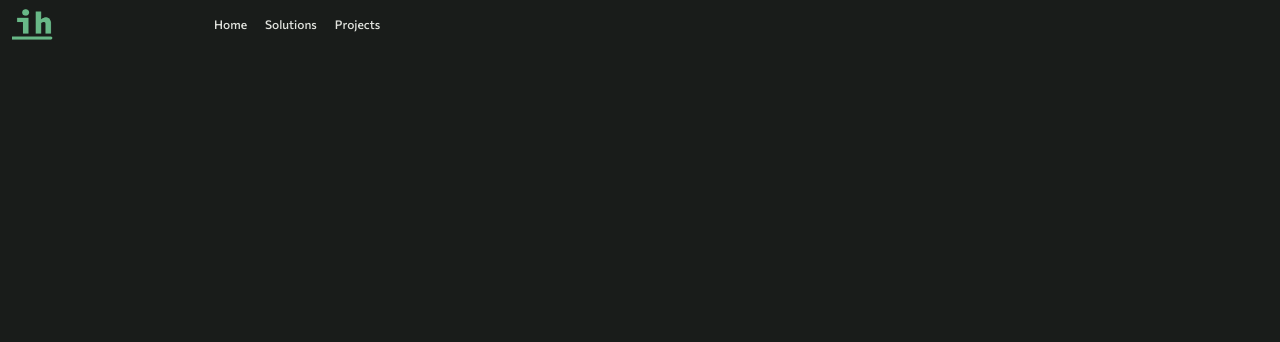
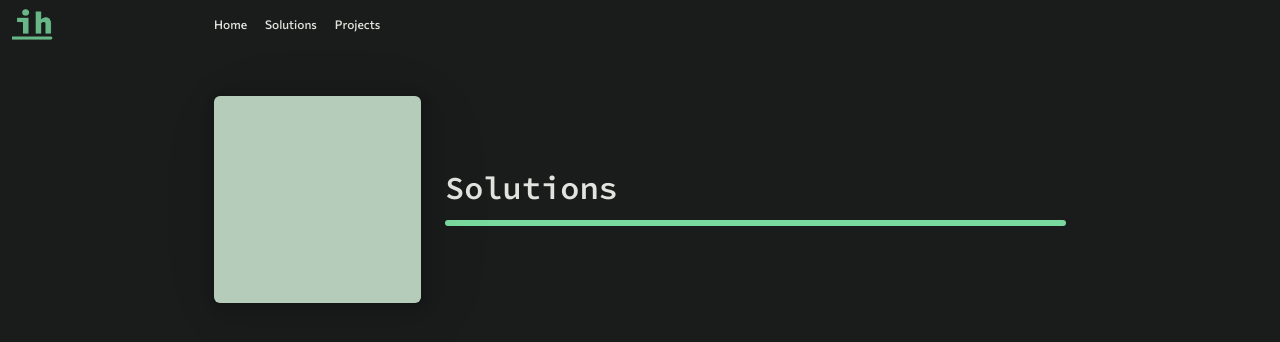
Before and after one commit to SaintPepsi/ianhogers-sveltekit, a SvelteKit app: page /solutions in a window 1280 px wide. Shown: the top 342 px of the page. Built offline with nearby package versions, Linux system fonts and the light colour scheme; some icons are missing.

Commit message:
feat[Flex]:component added

```diff
--- /dev/null
+++ b/src/lib/components/Flex.svelte
@@ -0,0 +1,49 @@
+<script lang="ts">
+    type Align = "start" | "center" | "end" | "stretch";
+    type Justify =
+        | "start"
+        | "center"
+        | "end"
+        | "around"
+        | "between"
+        | "evenly";
+    type Direction = "row" | "column";
+
+    export let direction: Direction = "row";
+    export let align: Align = "center";
+    export let justify: Justify = "center";
+    export let reverse = false;
+
+    //  'start' | 'center' | 'end' | 'stretch'
+    const alignMap = {
+        start: "flex-start",
+        center: "center",
+        end: "flex-end",
+        stretch: "stretch",
+    };
+
+    //  'start' | 'center' | 'end' | 'around' | 'between' | 'evenly'
+    const justifyMap = {
+        start: "flex-start",
+        center: "center",
+        end: "flex-end",
+        around: "space-around",
+        between: "space-between",
+        evenly: "space-evenly",
+    };
+
+    $: directionWithReverse = reverse
+        ? `${direction}-reverse`
+        : direction;
+</script>
+
+<div
+    {...$$restProps}
+    class={$$restProps.class}
+    style:display="flex"
+    style:flex-direction={directionWithReverse}
+    style:align-items={alignMap[align]}
+    style:justify-content={justifyMap[justify]}
+>
+    <slot />
+</div>
--- a/src/routes/solutions/+page.svelte
+++ b/src/routes/solutions/+page.svelte
@@ -0,0 +1,37 @@
+<script lang="ts">
+    import Bar from "$components/Bar.svelte";
+    import Container from "$components/Container.svelte";
+    import Flex from "$components/Flex.svelte";
+    import Grid from "$components/Grid.svelte";
+    import Spacer from "$components/Spacer.svelte";
+    import Tile from "$components/Tile.svelte";
+    import { routes } from "$lib/data/nav";
+    import { PADDING } from "$lib/data/theme";
+
+    const solutionIcons = Object.values(routes.solutions.subRoutes);
+</script>
+
+<Container size="medium">
+    <Spacer>
+        <Grid columns="1fr 3fr" gap={4}>
+            <Tile secondary ratio={1}>
+                <Grid columns="1fr 1fr">
+                    {#each solutionIcons as { Icon }}
+                        <Icon font-size={PADDING * 6} />
+                    {/each}
+                </Grid>
+            </Tile>
+            <Flex
+                direction="column"
+                align="start"
+                style={"height: 100%;"}
+            >
+                <h1>Solutions</h1>
+                <Bar />
+            </Flex>
+        </Grid>
+    </Spacer>
+</Container>
+
+<style lang="scss">
+</style>
```
Also changed, not shown: src/lib/components/SolutionIconButtons.svelte (+4 -23 lines), src/lib/data/nav.ts (+9 -0 lines), src/routes/+page.svelte (+8 -13 lines), 2 other files (tests, documents, lock files or other folders).
